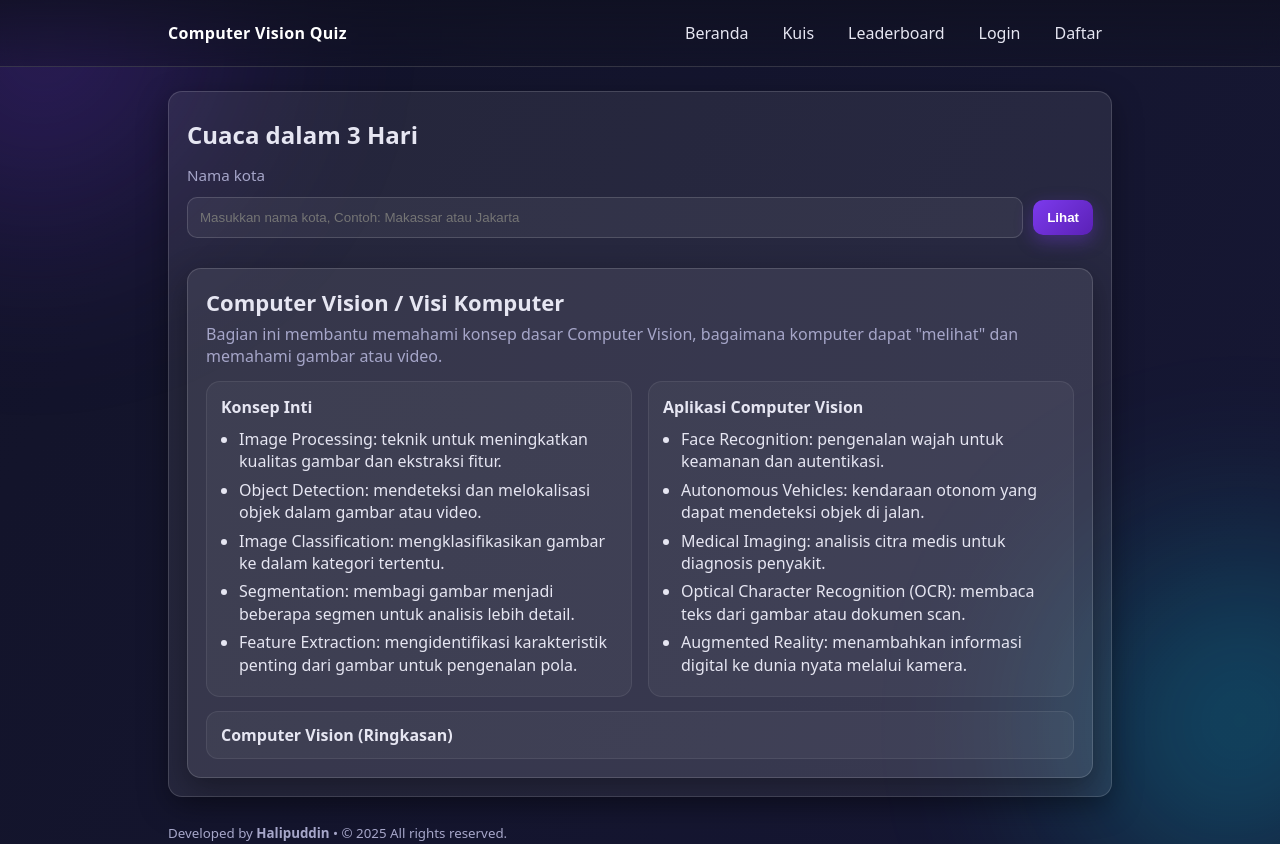
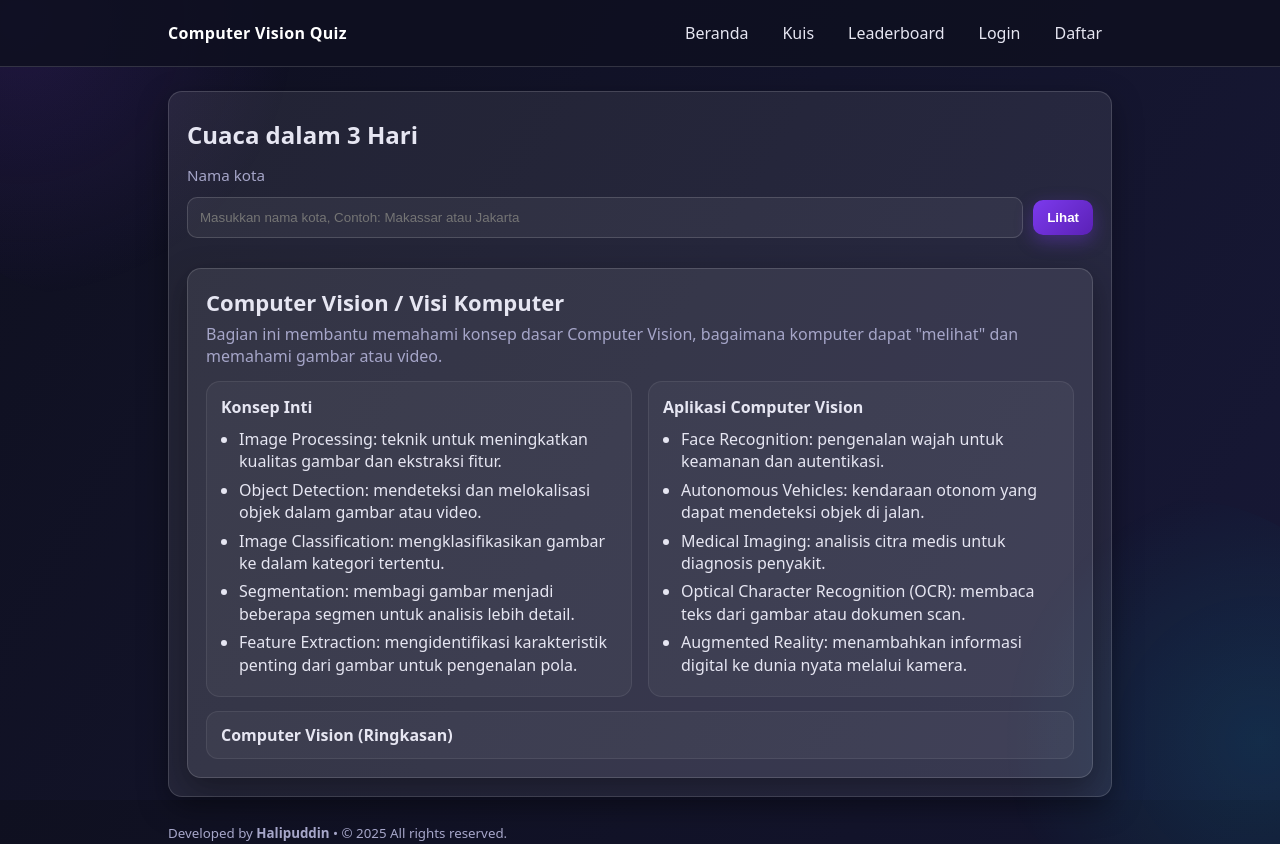
Before and after one commit to Halip26/quiz-app-flask, a Flask app: page / in a window 1280 px wide. Run offline with Flask 3, Linux system fonts and the light colour scheme.

Commit message:
turn off animate bg for less usage GPU

```diff
--- a/static/css/style.css
+++ b/static/css/style.css
@@ -1,8 +1,8 @@
 :root {
   --bg1: #0f1020;
   --bg2: #171836;
-  --acc: #7c3aed; /* purple */
-  --acc2: #00e5ff; /* cyan */
+  --acc: #7c3aed;
+  --acc2: #00e5ff;
   --txt: #e6e6f2;
   --muted: #a6a6c9;
   --good: #22c55e;
@@ -26,58 +26,54 @@ body {
   font-family: ui-sans-serif, system-ui, -apple-system, Segoe UI, Roboto,
     "Helvetica Neue", Arial, "Noto Sans", "Liberation Sans", sans-serif;
   color: var(--txt);
+  /* gradient statis - TIDAK ANIMATED untuk mengurangi beban GPU */
   background: linear-gradient(120deg, var(--bg1), var(--bg2));
-  background-size: 200% 200%;
-  animation: gradientShift 18s ease infinite;
+  background-attachment: fixed;
+  /* hapus animation untuk performa yg lebih baik */
 }
 
-/* Animated background glow dots */
-body::before,
+/* glow effect yg lebih ringan aja - kureplace blur dgn shadow */
+body::before {
+  content: "";
+  position: fixed;
+  width: 400px;
+  height: 400px;
+  border-radius: 50%;
+  background: radial-gradient(
+    circle at 30% 30%,
+    rgba(124, 58, 237, 0.15),
+    transparent 70%
+  );
+  top: -100px;
+  left: -100px;
+  pointer-events: none;
+  z-index: -1;
+  /* hapus blur - lbh baik ganti dgn opacity gradient */
+}
 body::after {
   content: "";
   position: fixed;
-  width: 480px;
-  height: 480px;
+  width: 400px;
+  height: 400px;
   border-radius: 50%;
-  filter: blur(90px);
-  opacity: 0.35;
+  background: radial-gradient(
+    circle at 70% 60%,
+    rgba(0, 229, 255, 0.1),
+    transparent 70%
+  );
+  bottom: -100px;
+  right: -100px;
   pointer-events: none;
   z-index: -1;
 }
-body::before {
-  background: radial-gradient(circle at 30% 30%, var(--acc), transparent 60%);
-  top: -120px;
-  left: -120px;
-}
-body::after {
-  background: radial-gradient(circle at 70% 60%, var(--acc2), transparent 60%);
-  bottom: -120px;
-  right: -120px;
-}
 
-@keyframes gradientShift {
-  0% {
-    background-position: 0% 50%;
-  }
-  50% {
-    background-position: 100% 50%;
-  }
-  100% {
-    background-position: 0% 50%;
-  }
-}
-
-/* Navbar */
+/* navigation bar */
 .navbar {
   position: sticky;
   top: 0;
   z-index: 50;
-  backdrop-filter: blur(10px);
-  background: linear-gradient(
-    180deg,
-    rgba(15, 16, 32, 0.75),
-    rgba(15, 16, 32, 0.35)
-  );
+  /* hapus backdrop-filter - ganti dgn solid semi-transparent sja */
+  background: rgba(15, 16, 32, 0.85);
   border-bottom: 1px solid var(--border);
 }
 .navbar-inner {
@@ -111,8 +107,15 @@ body::after {
   background: var(--glass);
   transform: translateY(-1px);
 }
+.user-name {
+  color: var(--acc2);
+  padding: 8px 10px;
+  border-radius: 8px;
+  font-weight: 700;
+  pointer-events: none;
+}
 
-/* Layout */
+/* layout container */
 .container {
   max-width: 980px;
   margin: 24px auto;
@@ -565,7 +568,7 @@ footer small a:hover::before {
   h2,
   .lb-title,
   .reading-title,
-.reading-block,
+  .reading-block,
   .reading-acc {
     font-size: 17px;
   }
@@ -697,6 +700,9 @@ footer {
   .navbar-inner {
     padding: 12px 16px;
   }
+  .user-name {
+    padding: 10px 0 10px 15px;
+  }
 }
 @media (max-width: 640px) {
   .navbar-inner {
```
